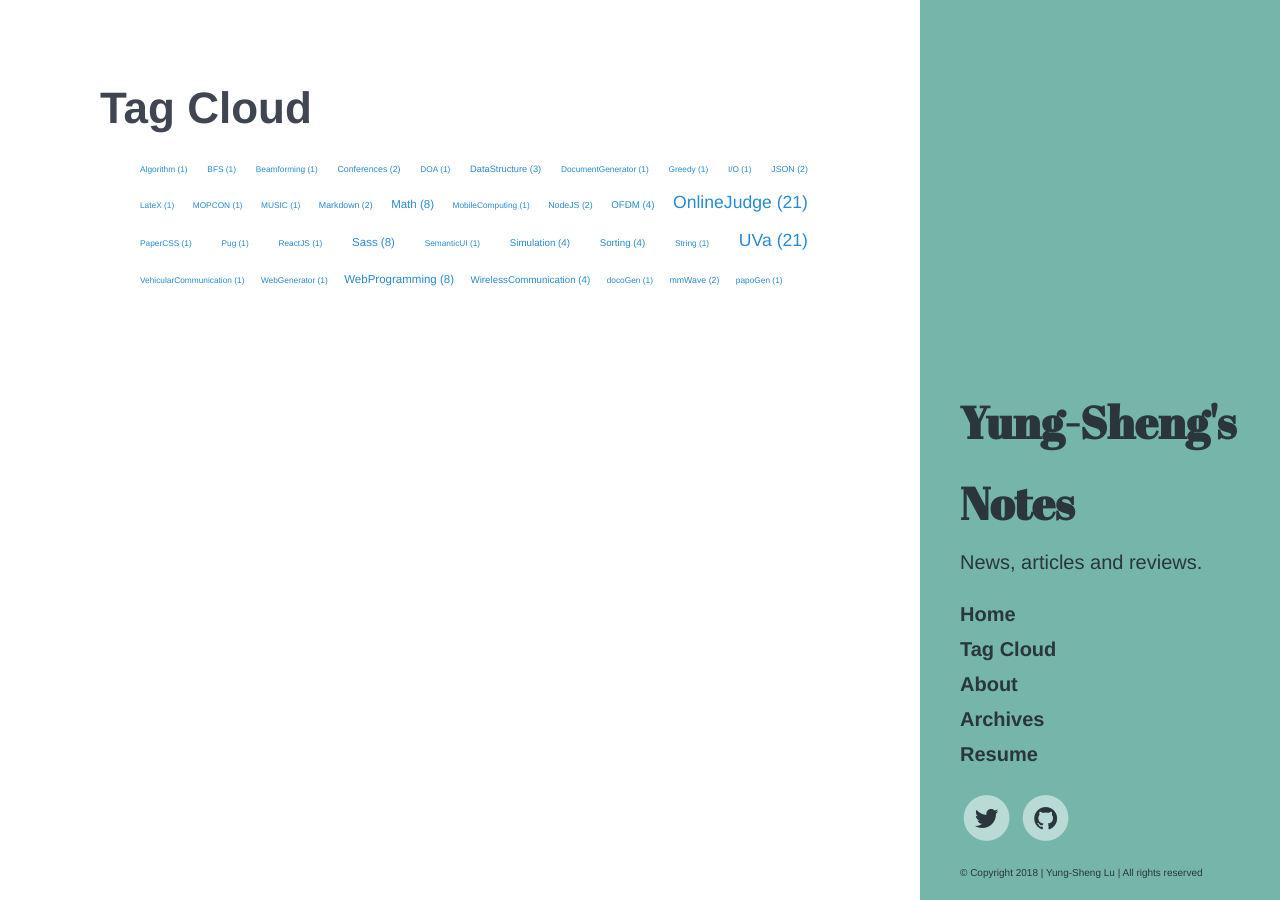
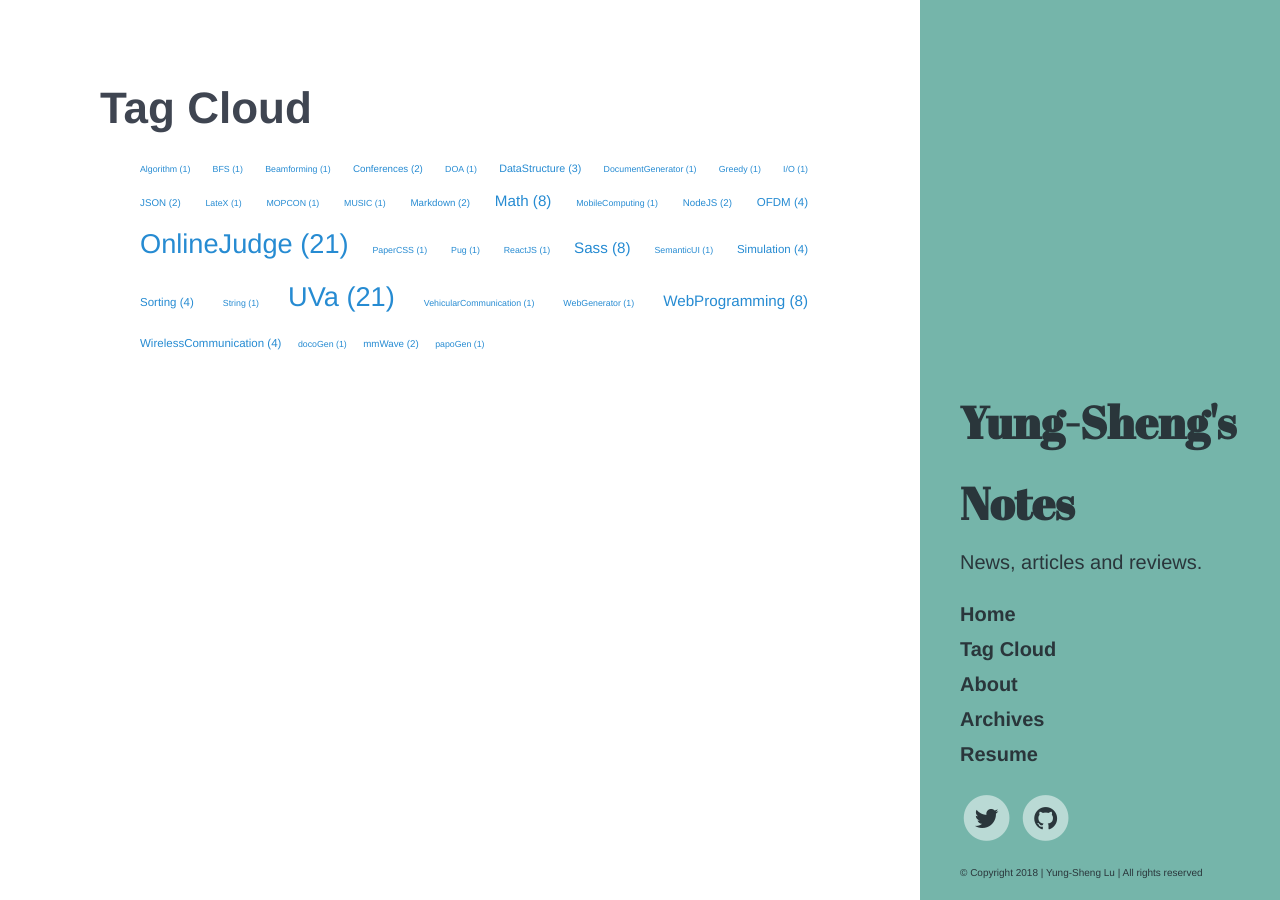
Before and after one commit to dppss90010/yungshenglu.github.io, a Jekyll site: the page built from TagCloud.md, in a window 1280 px wide. Built offline with Jekyll 4.4.1, drawn with Linux system fonts in a browser that asks for light colours; comment, search, counter and statistics services are not loaded.

Commit message:
Add TagCloud

```diff
--- a/TagCloud.md
+++ b/TagCloud.md
@@ -5,7 +5,7 @@
 <ul class="tag-cloud">
 {% assign sorted_tags = (site.tags | sort: 0) %}
 {% for tag in sorted_tags %}
-  <li style="font-size: {{ tag | last | size | times: 100 | divided_by: site.tags.size | plus: 50  }}%">
+  <li style="font-size: {{ tag | last | size | times: 200 | divided_by: site.tags.size | plus: 50  }}%">
     <a href="/tags/{{ tag[0] }}">
       {{ tag | first }} ({{ tag | last | size }})
     </a>
```
